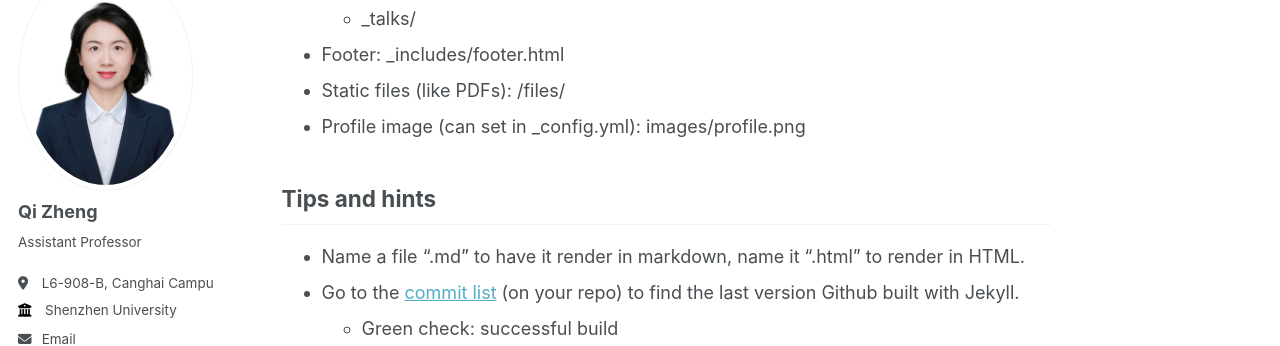
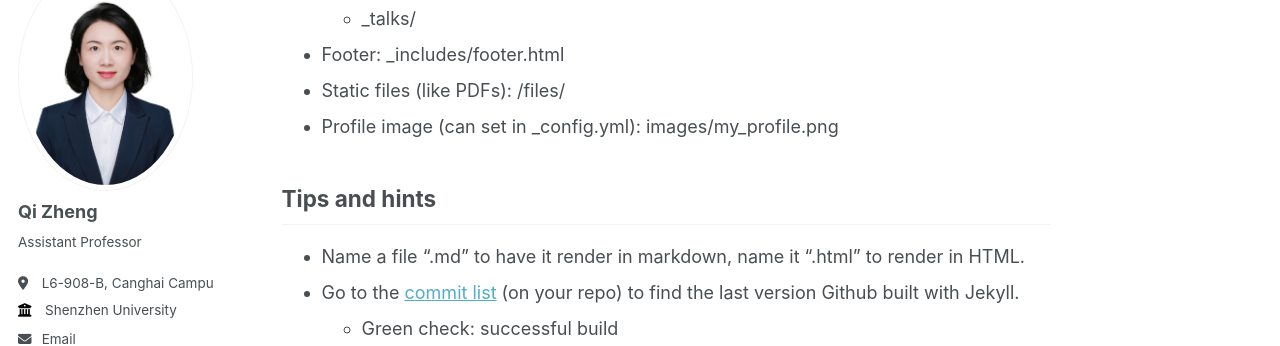
Before and after one commit to qizhust/qizhust.github.io, a Jekyll site: the page built from _pages/markdown.md, in a window 1280 px wide and 900 px high, scrolled down 389 px. Shown: the part 144-490 px from the top of the window. Built offline with Jekyll 4.4.1, drawn with Linux system fonts in a browser that asks for light colours; some web fonts are replaced.

Commit message:
fix: profile image

```diff
--- a/_config.yml
+++ b/_config.yml
@@ -21,7 +21,7 @@ repository               : "academicpages/academicpages.github.io"
 #               Additional customization can be done by editing /_includes/author-profile.html
 author:
   # Biographic information
-  avatar           : "profile.png"
+  avatar           : "my_profile.png"
   name             : "Qi Zheng"
   pronouns         : # example: "she/her"
   bio              : "Assistant Professor"
--- a/_pages/markdown.md
+++ b/_pages/markdown.md
@@ -20,7 +20,7 @@ redirect_from:
   * _talks/
 * Footer: _includes/footer.html
 * Static files (like PDFs): /files/
-* Profile image (can set in _config.yml): images/profile.png
+* Profile image (can set in _config.yml): images/my_profile.png
 
 ## Tips and hints
 
```
Also changed, not shown: CHANGELOG.md, images/my_profile.png (renamed from images/profile.png).
